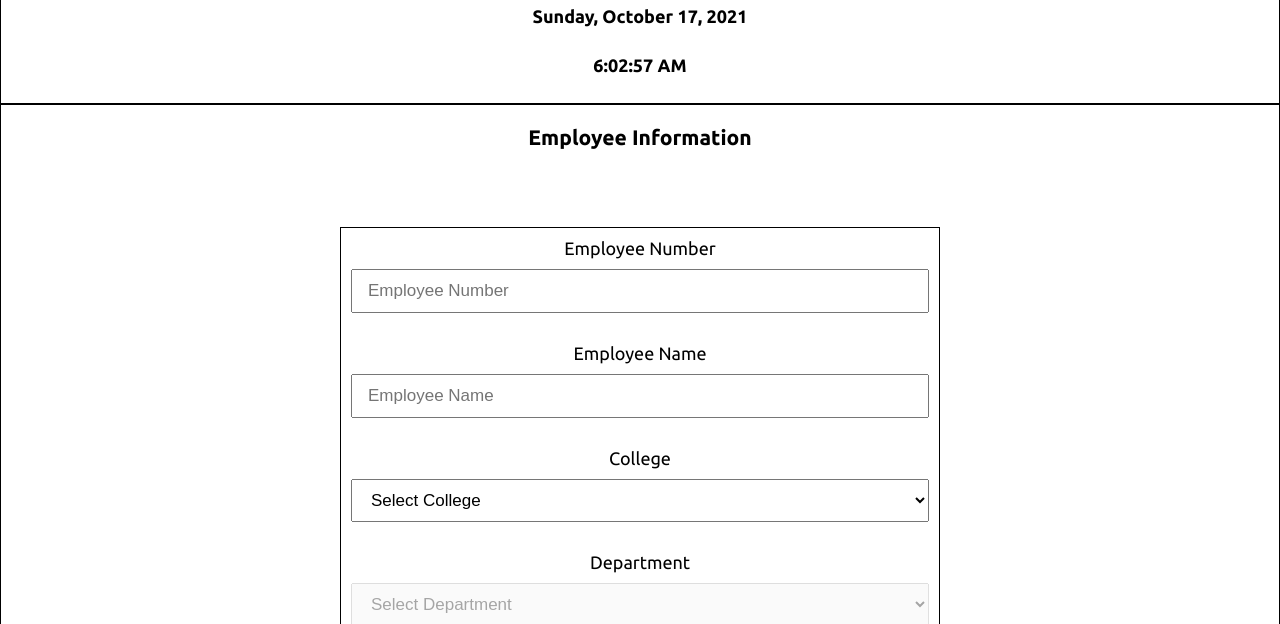
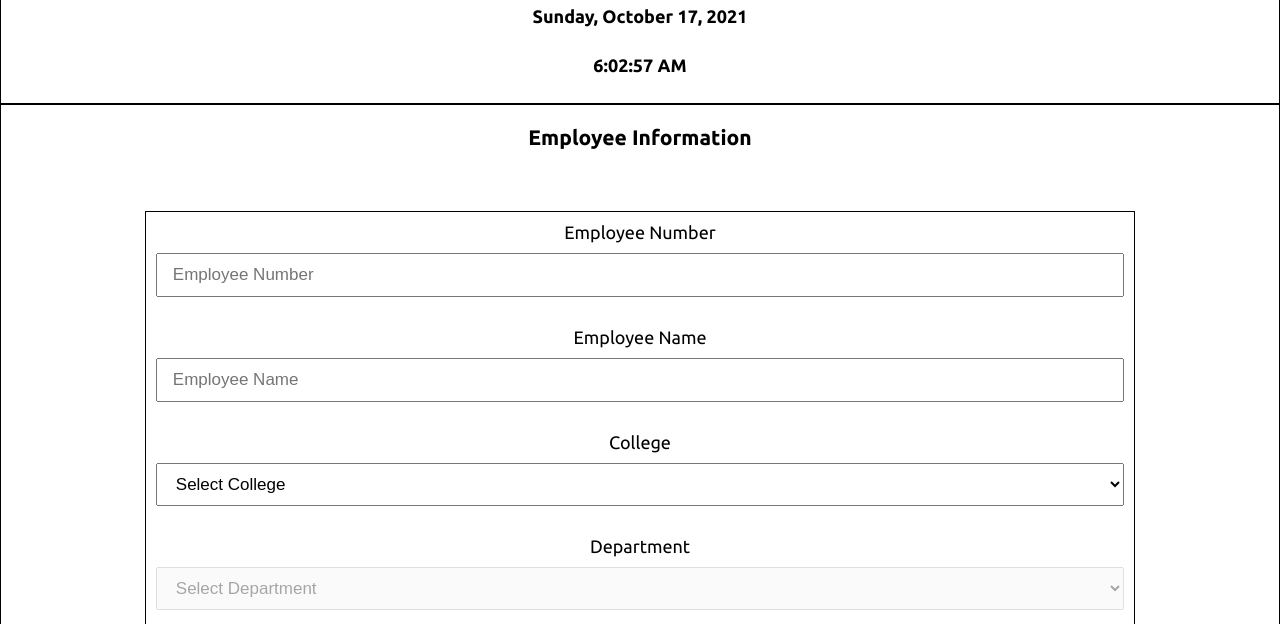
Before and after one commit to delrosariojerome12/remakePayrollWithImprovements, a plain HTML site: page remake payroll/payroll.html in a window 1280 px wide. Shown: the part 176-800 px from the top of the page. Drawn offline with Linux system fonts and the light colour scheme.

Commit message:
Add files via upload

```diff
--- a/remake payroll/payroll.css
+++ b/remake payroll/payroll.css
@@ -158,14 +158,14 @@ header {
   align-items: center;
   /* justify-content: center; */
 }
-.inputs > * {
-  height: fit-content;
-}
+
 .cons {
   width: 100%;
   position: relative;
-  height: fit-content;
   /* border: #000 solid 1px; */
+  display: flex;
+  align-items: center;
+  flex-direction: column;
 }
 .cons > label {
   /* border: #000 solid 1px; */
@@ -252,7 +252,7 @@ select {
 }
 /* responsive design for width: 350px - 1080px or more,  height: 460px - 700px*/
 /* height */
-/* @media screen and (min-height: 500px) {
+@media screen and (min-height: 500px) {
   .content {
     grid-template-rows: 35vh 170vh;
   }
@@ -286,7 +286,7 @@ select {
   .content {
     grid-template-rows: 35vh 100vh 140vh;
   }
-} */
+}
 /* width */
 @media screen and (min-width: 500px) {
   .inputs {
@@ -344,12 +344,13 @@ select {
     width: 300px;
   }
   .content {
-    grid-template-rows: 35vh 120vh 80vh;
+    grid-template-rows: 35vh 100vh 80vh;
   }
   .inputs {
-    width: 600px;
+    width: 80%;
     margin-left: auto;
     margin-right: auto;
+    /* flex-direction: row; */
   }
   .salary-information {
     display: grid;
--- a/remake payroll/payroll.js
+++ b/remake payroll/payroll.js
@@ -288,6 +288,10 @@ function clearOption() {
   for (let index = 0; index < cloneOption.length; index++) {
     cloneOption[index].remove();
   }
+  const allOutputs = document.querySelectorAll(".salary-information input");
+  allOutputs.forEach((output) => {
+    output.value = "";
+  });
 }
 // compute btn
 const computeBtn = document.getElementById("compute");
```
